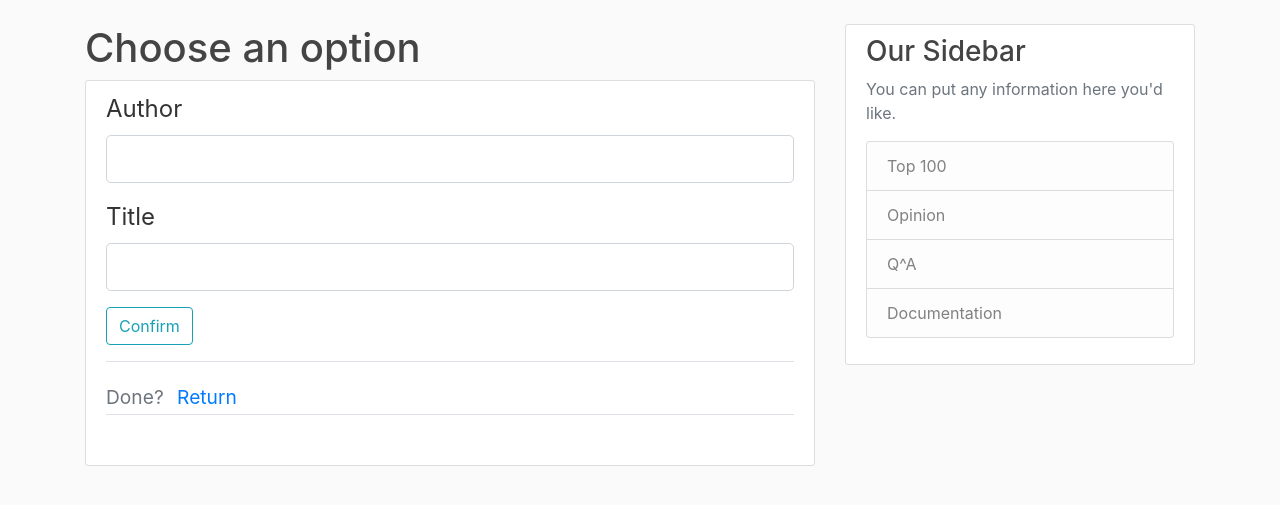
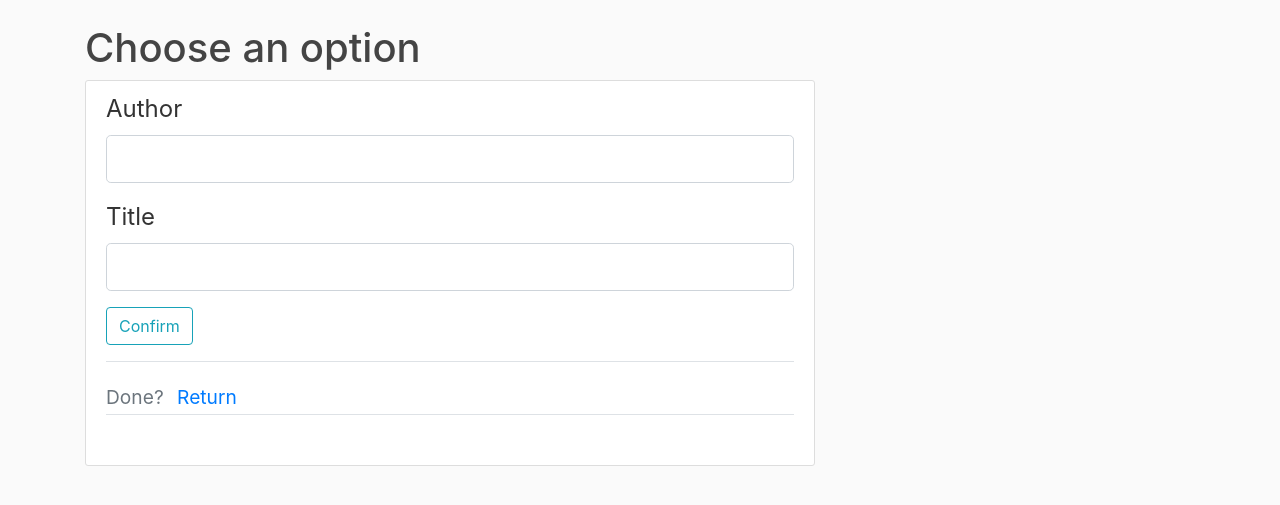
Before and after one commit to RePeBa/book-resource-manager, a Flask app: page /book in a window 1280 px wide. Shown: the part 56-561 px from the top of the page. Run offline with Flask 2, Linux system fonts and the light colour scheme; some libraries are stand-ins or nearby versions.

Commit message:
remove sidebar from layout

```diff
--- a/web-app/rest-api/templates/layout.html
+++ b/web-app/rest-api/templates/layout.html
@@ -44,19 +44,6 @@
         <div class="col-md-8">
           {% block content %}{% endblock %}
         </div>
-        <div class="col-md-4">
-          <div class="content-section">
-            <h3>Our Sidebar</h3>
-            <p class='text-muted'>You can put any information here you'd like.
-              <ul class="list-group">
-                <li class="list-group-item list-group-item-light">Top 100</li>
-                <li class="list-group-item list-group-item-light">Opinion</li>
-                <li class="list-group-item list-group-item-light">Q^A</li>
-                <li class="list-group-item list-group-item-light">Documentation</li>
-              </ul>
-            </p>
-          </div>
-        </div>
       </div>
     </main>
     <!-- Optional JavaScript -->
```
